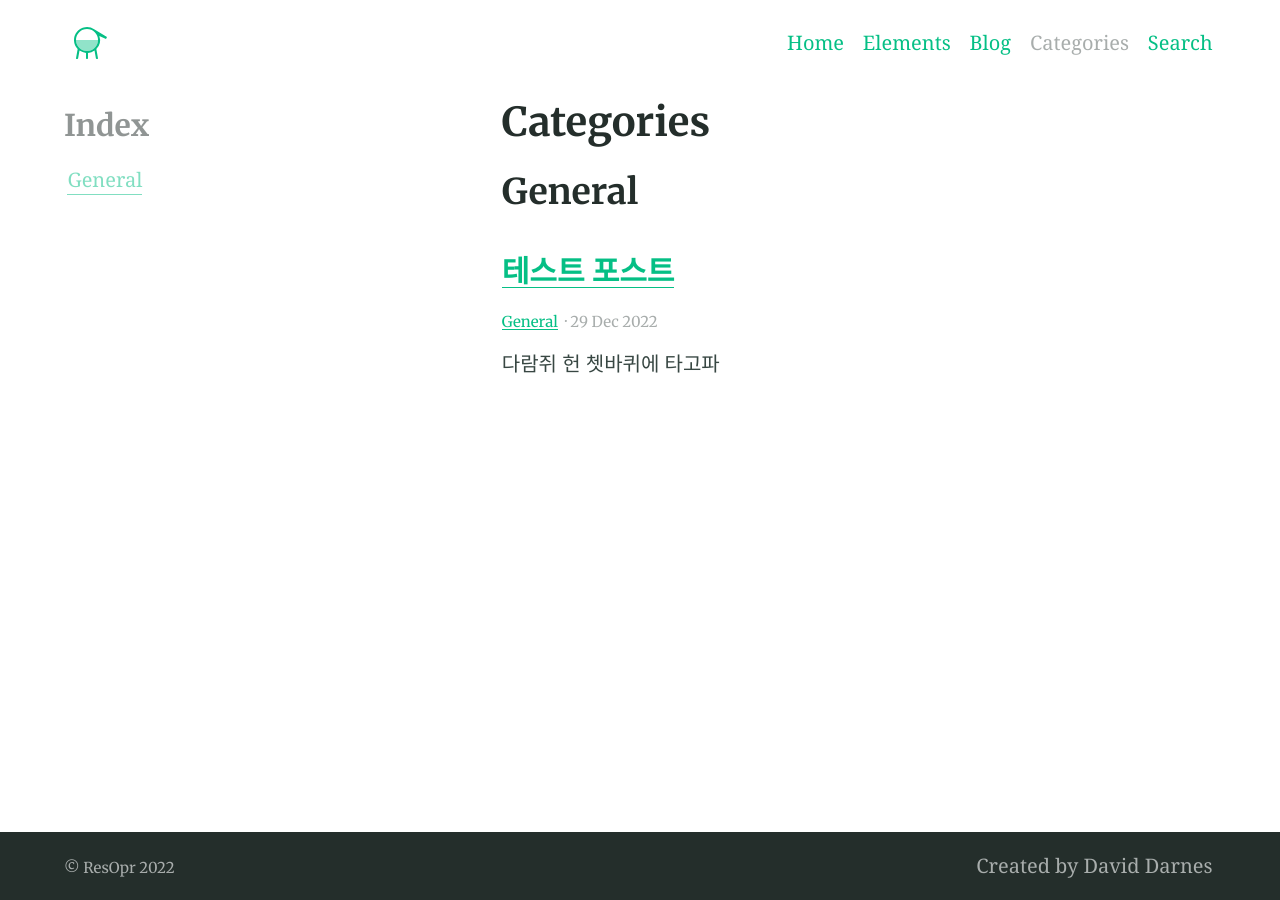
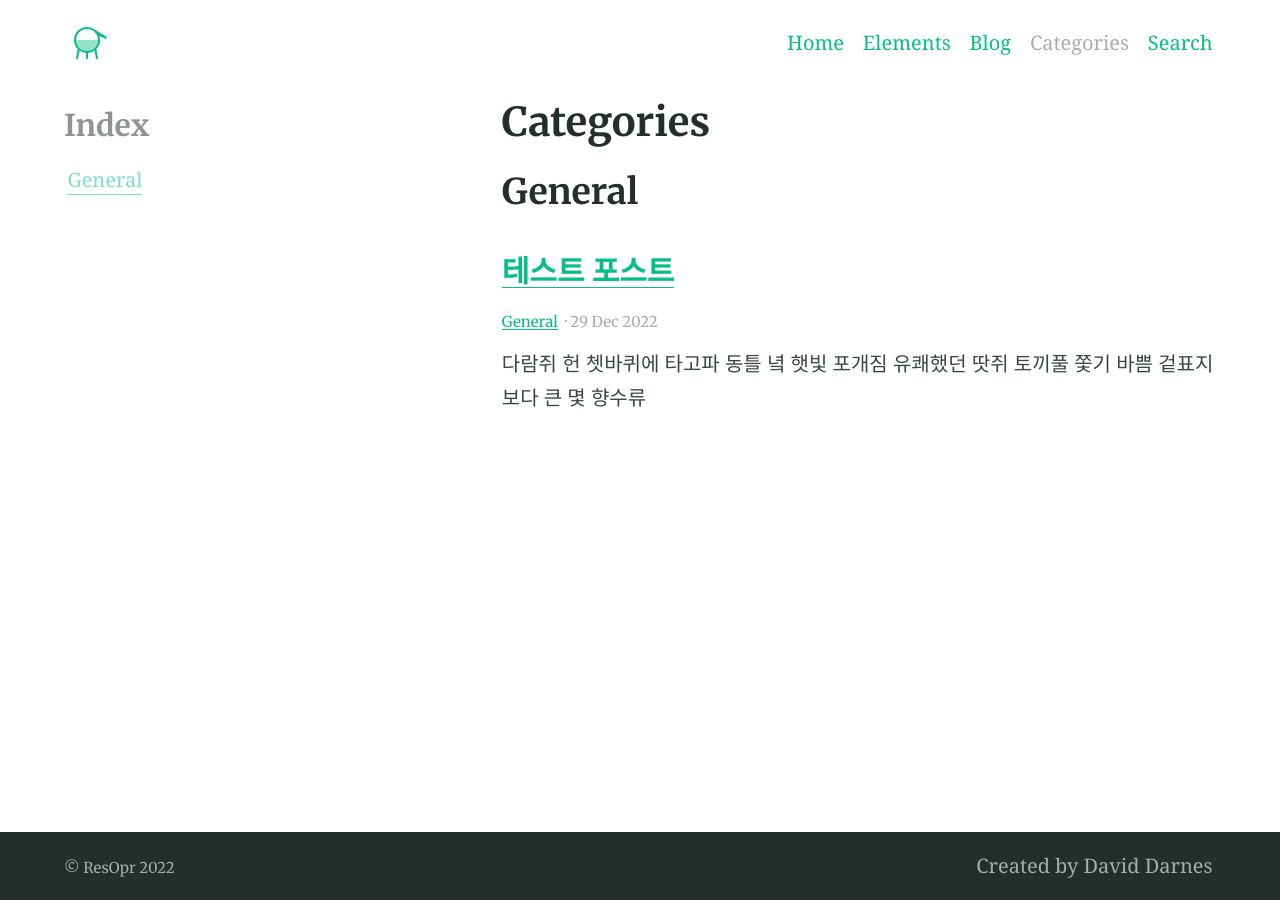
Before and after one commit to ResOpr/ResOpr.github.io, a Jekyll site: the page built from categories.md, in a window 1280 px wide. Built offline with Jekyll 4.4.1, drawn with Linux system fonts in a browser that asks for light colours.

Commit message:
Update 2022-12-29-test-post.md

```diff
--- a/_posts/2022-12-29-test-post.md
+++ b/_posts/2022-12-29-test-post.md
@@ -4,6 +4,9 @@ categories:
 - General
 excerpt: |
  다람쥐 헌 쳇바퀴에 타고파
+ 동틀 녘 햇빛 포개짐
+ 유쾌했던 땃쥐 토끼풀 쫓기 바쁨
+ 겉표지보다 큰 몇 향수류
 feature_text: |
   ## The Pot Still
   테스트
```
